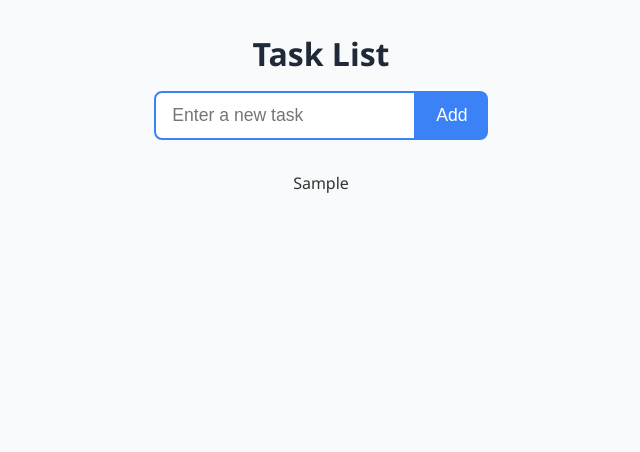
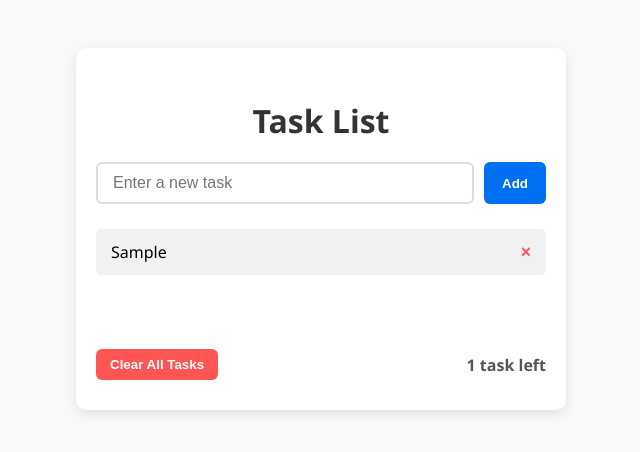
Before and after one commit to Gaurav29062002/simplestaticwebsite, a website: page index.html in a window 1280 px wide. Both pictures are taken after typing "Sample" into the empty fields and a click on the button "Add". Shown: the whole page, without its empty margins (319-959 px from the left). Drawn offline with Linux system fonts and the light colour scheme.

Commit message:
new features

```diff
--- a/css/styles.css
+++ b/css/styles.css
@@ -1,104 +1,120 @@
 body {
-    background: #f9fafb;
     font-family: 'Segoe UI', Tahoma, Geneva, Verdana, sans-serif;
-    margin: 0;
-    padding: 0;
+    background: #f9f9f9;
     display: flex;
-    flex-direction: column;
-    align-items: center;
-    min-height: 100vh;
-    color: #333;
+    justify-content: center;
+    padding: 40px 10px;
+  }
+
+  .container {
+    width: 100%;
+    max-width: 450px;
+    background: white;
+    box-shadow: 0 4px 12px rgba(0,0,0,0.1);
+    border-radius: 10px;
+    padding: 30px 20px;
   }
 
   h1 {
-    margin: 2rem 0 1rem;
-    font-weight: 700;
-    color: #1f2937;
+    text-align: center;
+    color: #333;
+    margin-bottom: 20px;
   }
 
-  #todo-form {
+  form {
     display: flex;
-    justify-content: center;
-    width: 320px;
-    margin-bottom: 2rem;
+    gap: 10px;
   }
 
-  #todo-input {
-    flex-grow: 1;
-    padding: 12px 16px;
-    border: 2px solid #3b82f6;
-    border-radius: 8px 0 0 8px;
-    font-size: 1.1rem;
-    outline-offset: 2px;
+  input[type="text"] {
+    flex: 1;
+    padding: 10px 15px;
+    font-size: 1rem;
+    border: 2px solid #ddd;
+    border-radius: 6px;
+    transition: border-color 0.3s ease;
   }
 
-  #todo-input:focus {
-    border-color: #2563eb;
-    box-shadow: 0 0 5px #2563eb;
+  input[type="text"]:focus {
+    border-color: #0070f3;
+    outline: none;
   }
 
-  #add-btn {
-    background: #3b82f6;
+  button {
+    padding: 10px 18px;
+    background: #0070f3;
+    color: white;
     border: none;
-    padding: 12px 20px;
-    font-size: 1.1rem;
-    color: white;
+    border-radius: 6px;
     cursor: pointer;
-    border-radius: 0 8px 8px 0;
+    font-weight: 600;
     transition: background-color 0.3s ease;
   }
 
-  #add-btn:hover {
-    background: #2563eb;
+  button:hover {
+    background: #005bb5;
   }
 
-  #todo-list {
-    width: 320px;
-    background: white;
-    border-radius: 10px;
-    padding: 1.5rem;
-    box-shadow: 0 5px 15px rgba(59, 130, 246, 0.2);
-    max-height: 400px;
-    overflow-y: auto;
+  #taskList {
+    margin-top: 25px;
+    min-height: 100px;
   }
 
-  .todo-item {
+  .task-item {
+    background: #f1f1f1;
+    padding: 12px 15px;
+    margin-bottom: 10px;
+    border-radius: 6px;
+    cursor: pointer;
+    user-select: none;
     display: flex;
     justify-content: space-between;
     align-items: center;
-    padding: 10px 0;
-    border-bottom: 1px solid #e5e7eb;
-    font-size: 1.1rem;
-    color: #374151;
+    transition: background-color 0.3s ease;
   }
 
-  .todo-item:last-child {
-    border-bottom: none;
+  .task-item:hover {
+    background: #e0e0e0;
   }
 
-  .delete-btn {
+  .task-item.completed {
+    text-decoration: line-through;
+    color: #888;
+    background: #d4f0d4;
+  }
+
+  .task-item button.delete-btn {
     background: transparent;
     border: none;
-    color: #ef4444;
+    color: #ff5555;
     font-weight: bold;
     cursor: pointer;
-    font-size: 1.2rem;
+    font-size: 1.1rem;
+    padding: 0;
+    margin-left: 10px;
     transition: color 0.2s ease;
   }
 
-  .delete-btn:hover {
-    color: #b91c1c;
+  .task-item button.delete-btn:hover {
+    color: #ff0000;
   }
 
-  /* Scrollbar styles for todo-list */
-  #todo-list::-webkit-scrollbar {
-    width: 6px;
+  .footer {
+    margin-top: 20px;
+    display: flex;
+    justify-content: space-between;
+    align-items: center;
+    font-weight: 600;
+    color: #555;
   }
-  #todo-list::-webkit-scrollbar-track {
-    background: #f3f4f6;
-    border-radius: 10px;
+
+  #clear-btn {
+    background: #ff5555;
+    padding: 8px 14px;
+    border-radius: 6px;
+    font-weight: 600;
   }
-  #todo-list::-webkit-scrollbar-thumb {
-    background-color: #3b82f6;
-    border-radius: 10px;
+
+  #clear-btn:hover {
+    background: #cc0000;
   }
--- a/index.html
+++ b/index.html
@@ -2,19 +2,25 @@
 <html lang="en">
 <head>
   <meta charset="UTF-8" />
-  <meta name="viewport" content="width=device-width, initial-scale=1.0" />
-  <title>ToDo List</title>
+  <meta name="viewport" content="width=device-width, initial-scale=1" />
+  <title>Task List</title>
   <link rel="stylesheet" href="css/styles.css" />
 </head>
 <body>
-  <h1>Task List</h1>
+  <div class="container">
+    <h1>Task List</h1>
+    <form id="todo-form">
+      <input type="text" id="todo-input" placeholder="Enter a new task" required />
+      <button type="submit" id="add-btn">Add</button>
+    </form>
 
-  <form id="todo-form">
-    <input type="text" id="todo-input" placeholder="Enter a new task" required />
-    <button type="submit" id="add-btn">Add</button>
-  </form>
+    <div id="taskList"></div>
 
-  <div id="taskList"></div>
+    <div class="footer">
+      <button id="clear-btn">Clear All Tasks</button>
+      <span id="task-count">0 tasks left</span>
+    </div>
+  </div>
 
   <script src="js/script.js"></script>
 </body>
--- a/js/script.js
+++ b/js/script.js
@@ -2,26 +2,60 @@ const taskList = [];
 
 function addTask(list, task) {
   if (task.trim() !== '') {
-    list.push(task.trim());
+    list.push({ text: task.trim(), done: false });
   }
 }
 
 document.getElementById('todo-form').addEventListener('submit', function(event) {
-  event.preventDefault();  // Prevent page reload on form submit
+  event.preventDefault();
 
   const taskInput = document.getElementById('todo-input');
   addTask(taskList, taskInput.value);
   renderTasks();
   taskInput.value = '';
+  updateTaskCount();
 });
 
 function renderTasks() {
   const taskListDiv = document.getElementById('taskList');
   taskListDiv.innerHTML = '';
 
-  taskList.forEach(task => {
+  taskList.forEach((task, index) => {
     const div = document.createElement('div');
-    div.textContent = task;
+    div.className = 'task-item' + (task.done ? ' completed' : '');
+    div.textContent = task.text;
+
+    // Toggle done on click
+    div.addEventListener('click', () => {
+      taskList[index].done = !taskList[index].done;
+      renderTasks();
+      updateTaskCount();
+    });
+
+    // Delete button
+    const deleteBtn = document.createElement('button');
+    deleteBtn.textContent = '×';
+    deleteBtn.className = 'delete-btn';
+    deleteBtn.addEventListener('click', (e) => {
+      e.stopPropagation(); // prevent toggling done
+      taskList.splice(index, 1);
+      renderTasks();
+      updateTaskCount();
+    });
+
+    div.appendChild(deleteBtn);
     taskListDiv.appendChild(div);
   });
 }
+
+function updateTaskCount() {
+  const countSpan = document.getElementById('task-count');
+  const remaining = taskList.filter(task => !task.done).length;
+  countSpan.textContent = `${remaining} task${remaining !== 1 ? 's' : ''} left`;
+}
+
+document.getElementById('clear-btn').addEventListener('click', () => {
+  taskList.length = 0; // clear array
+  renderTasks();
+  updateTaskCount();
+});
```
